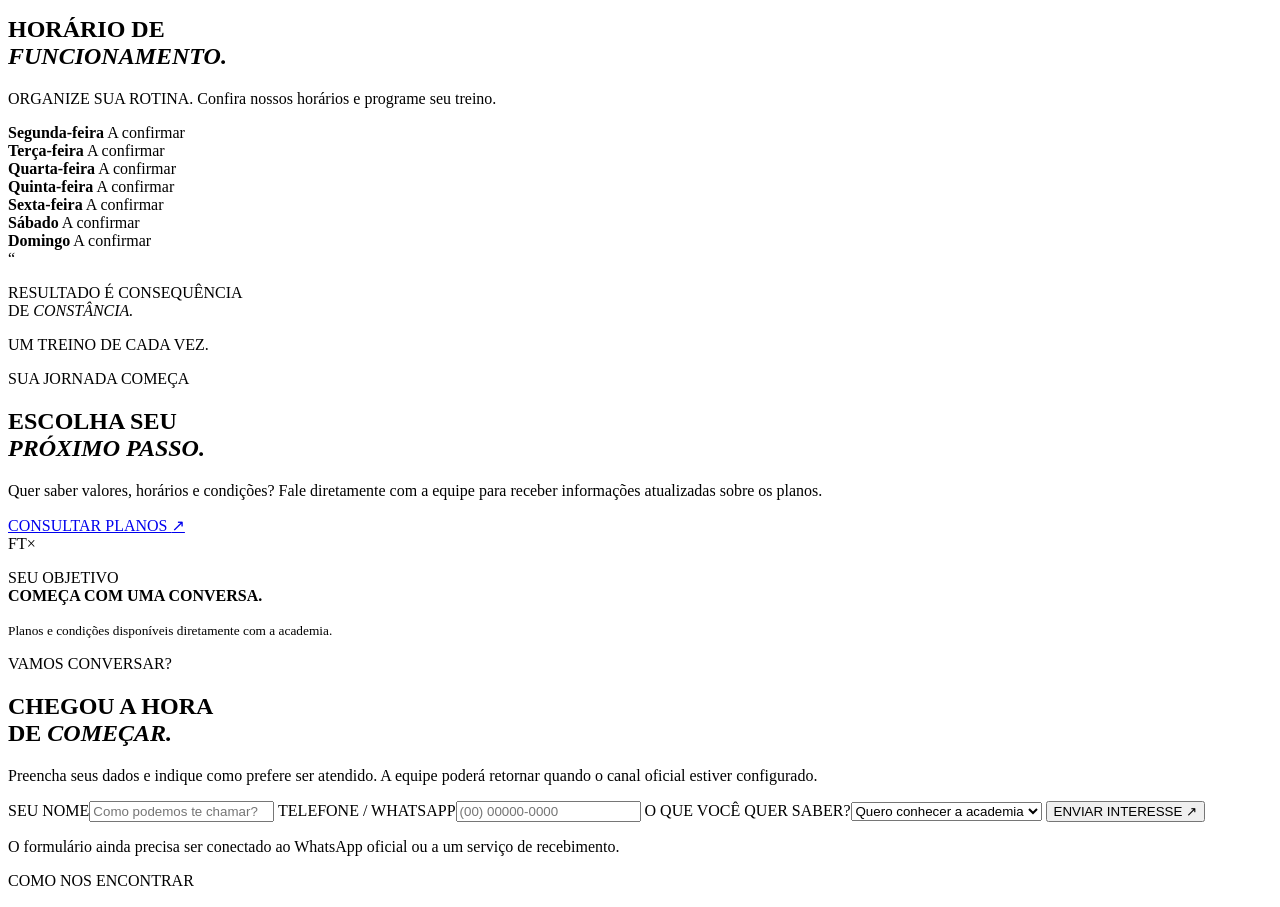
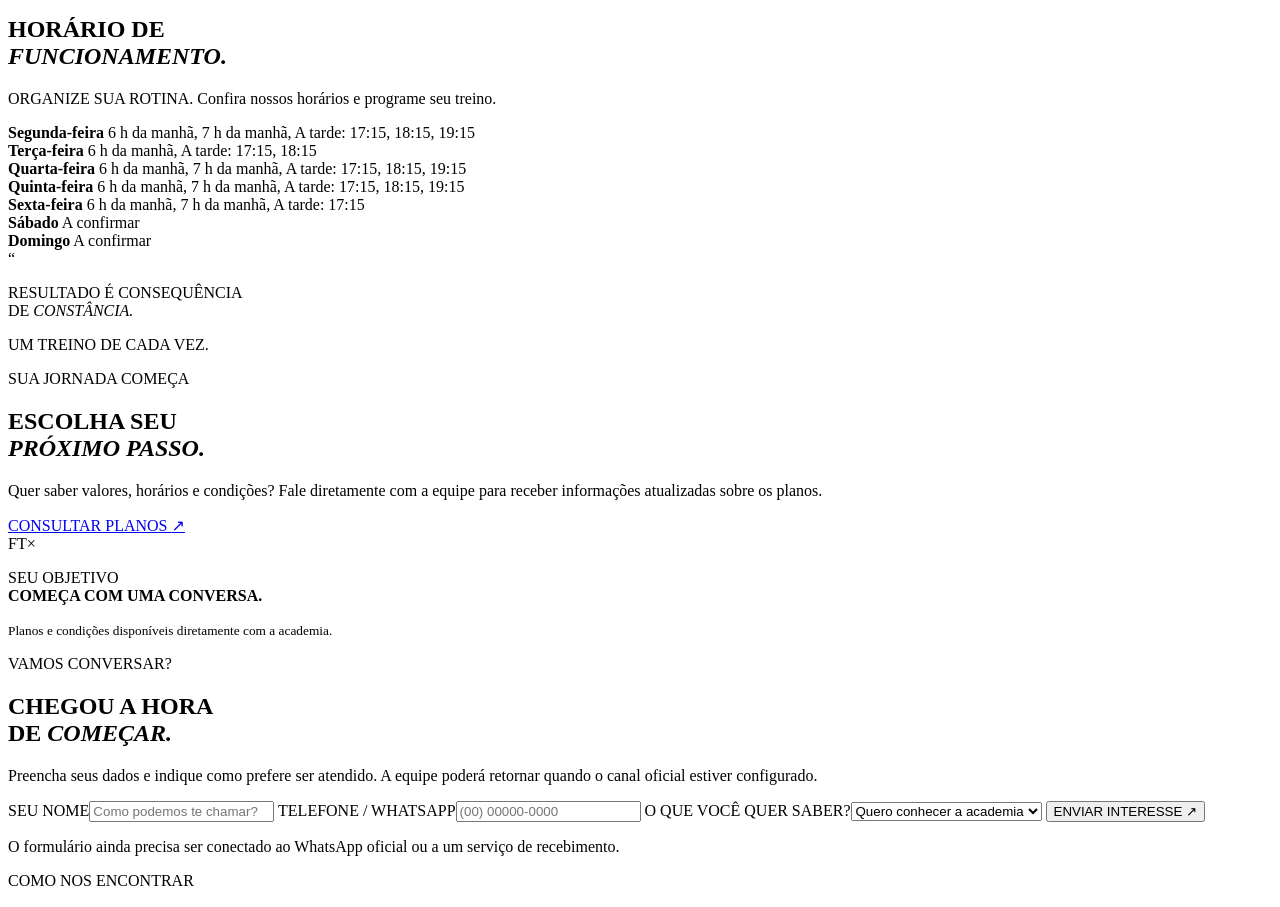
Before and after one commit to higorgomessads/fritz-trainer, a website with bundled scripts: page index.html in a window 1280 px wide. Shown: the part 1605-2512 px from the top of the page. Built offline with nearby package versions, Linux system fonts and the light colour scheme; a script that the page names is missing; a web font is replaced by a local one.

Commit message:
Projeto Real Fritz Trainer atualizado

```diff
--- a/index.html
+++ b/index.html
@@ -89,27 +89,27 @@
 
       <div class="hours-item">
         <strong>Segunda-feira</strong>
-        <span>A confirmar</span>
+        <span>6 h da manhã, 7 h da manhã, A tarde: 17:15, 18:15, 19:15</span>
       </div>
 
       <div class="hours-item">
         <strong>Terça-feira</strong>
-        <span>A confirmar</span>
+        <span>6 h da manhã, A tarde: 17:15, 18:15</span>
       </div>
 
       <div class="hours-item">
         <strong>Quarta-feira</strong>
-        <span>A confirmar</span>
+        <span>6 h da manhã, 7 h da manhã, A tarde: 17:15, 18:15, 19:15</span>
       </div>
 
       <div class="hours-item">
         <strong>Quinta-feira</strong>
-        <span>A confirmar</span>
+        <span>6 h da manhã, 7 h da manhã, A tarde: 17:15, 18:15, 19:15</span>
       </div>
 
       <div class="hours-item">
         <strong>Sexta-feira</strong>
-        <span>A confirmar</span>
+        <span>6 h da manhã, 7 h da manhã, A tarde: 17:15</span>
       </div>
 
       <div class="hours-item">
```
